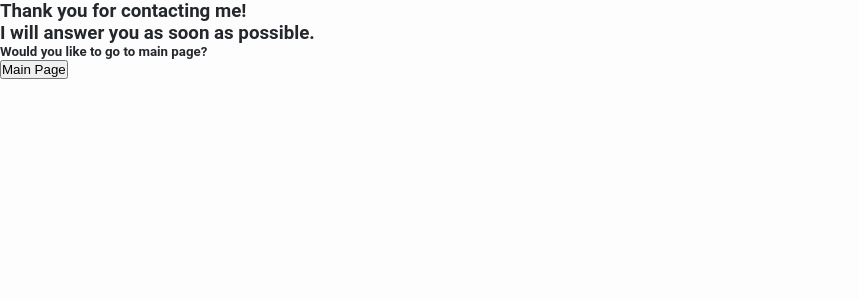
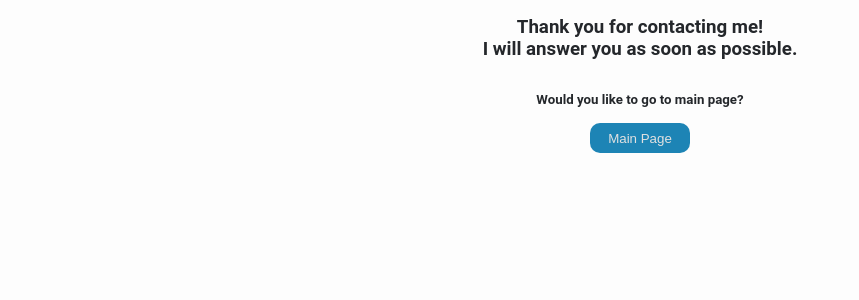
Before and after one commit to bartoszkobylinski/my_website, a Flask app: page /thanks in a window 1280 px wide. Shown: the part 193-493 px from the top of the page, without its empty margins (0-859 px from the left). Run offline with Flask 2, Linux system fonts and the light colour scheme; some libraries are stand-ins or nearby versions.

Commit message:
Changing css file for thanks page and moving private information to credentials.py file

```diff
--- a/app/routes.py
+++ b/app/routes.py
@@ -7,7 +7,7 @@ from app.credentials import credentials
 app.config["MAIL_SERVER"] = 'smtp.gmail.com'
 app.config["MAIL_PORT"] = 465
 app.config["MAIL_USE_SSL"] = True
-app.config["MAIL_DEFAULT_SENDER"] = 'bartosz.kobylinski@gmail.com'
+app.config["MAIL_DEFAULT_SENDER"] = credentials.get('username')
 app.config["MAIL_USERNAME"] = credentials.get('username')
 app.config["MAIL_PASSWORD"] = credentials.get('password')
 
@@ -24,7 +24,7 @@ def index():
 def contact():
     form = ContactForm()
     if request.method == 'POST' and form.validate():
-        message = Message(subject="New message has been sent through your website", recipients=['bartosz.kobylinski@gmail.com'])
+        message = Message(subject="New message has been sent through your website", recipients=[credentials.get('username')])
         message.body = f"From:{form.name.data} and from email {form.email.data} and message {form.message.data}."
         mail.send(message)
         return render_template("thanks.html")
--- a/app/static/css/style.css
+++ b/app/static/css/style.css
@@ -202,6 +202,29 @@ nav .name #bottom{
     min-height: 8rem;
     background-color: #e1e1e1;
 }
+
+/* thanks */
+.thanks-wrapper{
+    display: flex;
+    justify-content: center;
+}
+.thanks-div{
+    text-align: center;
+}
+.thanks-div h3,
+.thanks-div h5{
+    padding: 1rem;
+}
+
+.thanks-div a input{
+    background-color: #1d84b5;
+    border-radius: 10px;
+    border: none;
+    color: #e1e1e1;
+    width: 100px;
+    height: 30px;
+}
+
 /*-------------------------------------------------------*/
 
 @media screen and (min-width: 700px){
--- a/app/templates/thanks.html
+++ b/app/templates/thanks.html
@@ -1,10 +1,12 @@
 {% extends "layout.html" %}
 {% block content %}
+        <div class="thanks-wrapper">
+                <div class="thanks-div">
+                        <h3>Thank you for contacting me! <br>I will answer you as soon as possible.</h3>
+                        <h5>Would you like to go to main page?</h5>
+                        <a href="{{url_for('index')}}"><input id="thanks-submit-button" type="submit" value="Main Page"></a>
+                </div>
+        </div>
 
-        <div class="thanks-div">
-                <h3>Thank you for contacting me! <br>I will answer you as soon as possible.</h3>
-                <h5>Would you like to go to main page?</h5>
-                <a href="{{url_for('index')}}"><input id="thanks-submit-button" type="submit" value="Main Page"></a>
-            </div>
 
 {% endblock %}
```
